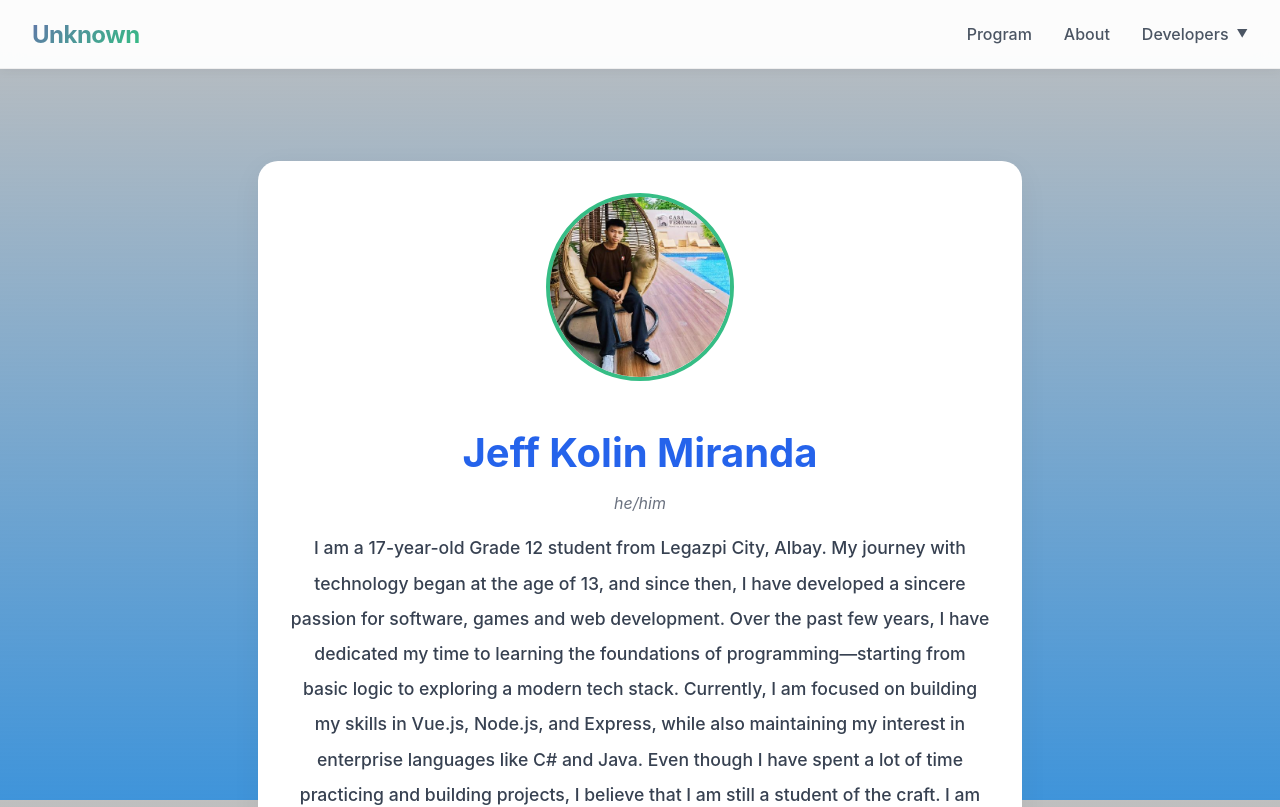
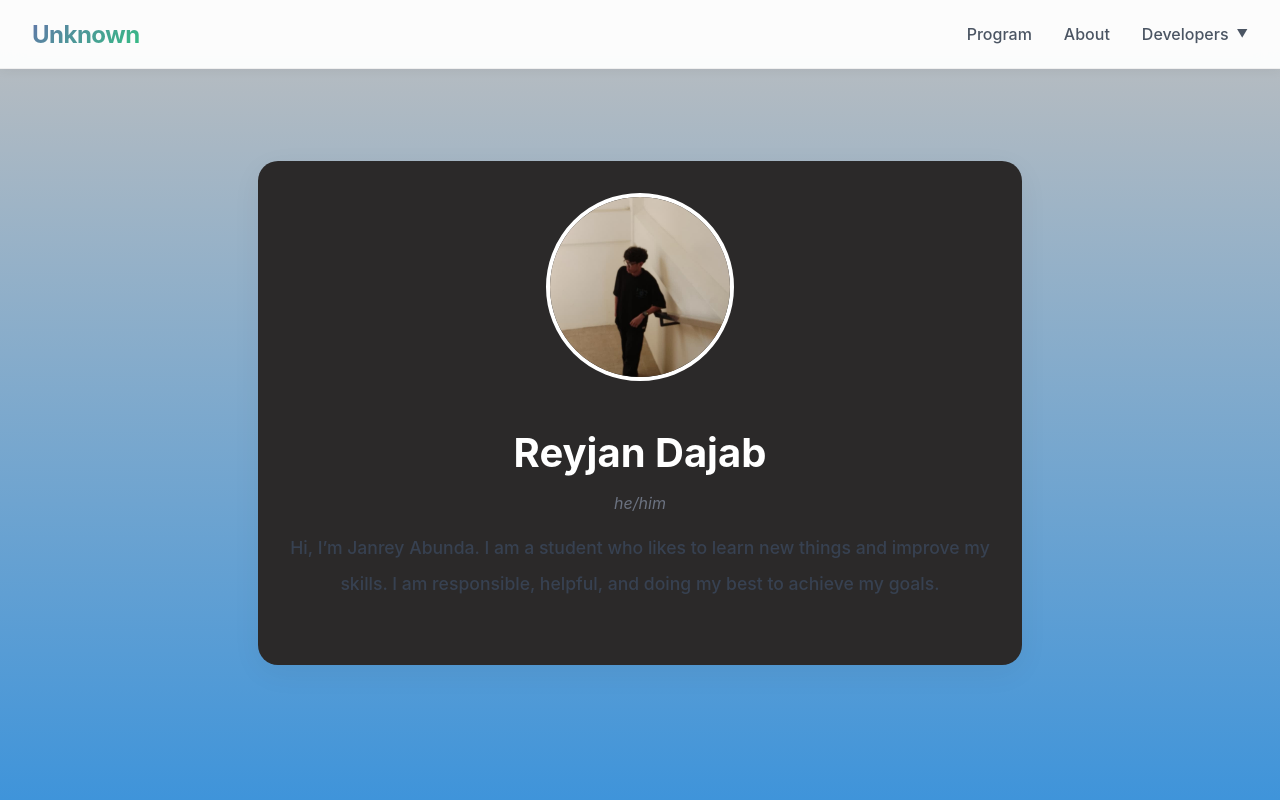
Before and after one commit to ItsJeffDev/group-unknown, a Vue app: page /developers/rj in a window 1280 px wide. Shown: the top 807 px of the page. Built offline with nearby package versions, Linux system fonts and the light colour scheme.

Commit message:
added rey

```diff
--- a/src/components/developers/ReyDeveloper.vue
+++ b/src/components/developers/ReyDeveloper.vue
@@ -1,39 +1,36 @@
 <template>
-  <div class="jeff-page">
+  <div class="rey-page">
     <div class="profile-section">
-      <img class="avatar" :src="jeff" alt="Jeff Kolin Miranda" />
-      <h1>Jeff Kolin Miranda</h1>
+      <img class="avatar" :src="rey" alt="Reyjan Dajab" />
+      <h1>Reyjan Dajab</h1>
       <p class="pronouns">he/him</p>
       <p class="title">
-        I am a 17-year-old Grade 12 student from Legazpi City, Albay. My journey with technology began at the age of 13, and since then, I have developed a sincere passion for software, games and web development.
-Over the past few years, I have dedicated my time to learning the foundations of programming—starting from basic logic to exploring a modern tech stack. Currently, I am focused on building my skills in Vue.js, Node.js, and Express, while also maintaining my interest in enterprise languages like C# and Java.
-Even though I have spent a lot of time practicing and building projects, I believe that I am still a student of the craft. I am always looking for ways to improve my coding style, learn new frameworks, and grow as a future Software Engineer. I am a firm believer that hard work and discipline are the keys to success in this industry.
-My goal is to continue learning every day, eventually work in the tech industry internationally, and use my skills to help others and give back to my community.
+       Hi, I’m Janrey Abunda. I am a student who likes to learn new things and improve my skills. I am responsible, helpful, and doing my best to achieve my goals.
       </p>
     </div>
   </div>
 </template>
 
 <script>
-import jeff from "@/assets/jeff.jpg";
+import rey from "@/assets/rey.jpg";
 
 export default {
-  name: "JeffDeveloper",
+  name: "ReyDeveloper",
   data() {
     return {
-      jeff,
+      rey,
     };
   },
 };
 </script>
 
 <style scoped>
-.jeff-page {
+.rey-page {
   max-width: 700px;
   margin: 2rem auto;
   padding: 2rem;
   font-family: "Inter", sans-serif;
-  background: #fff;
+  background: #2b2929;
   border-radius: 20px;
   box-shadow: 0 8px 30px rgb(0 0 0 / 0.05);
   text-align: center;
@@ -48,13 +45,13 @@ export default {
   height: 180px;
   border-radius: 50%;
   object-fit: cover;
-  border: 4px solid #36bd85;
+  border: 4px solid #ffffff;
   margin-bottom: 1rem;
 }
 
 h1 {
   font-size: 2.5rem;
-  color: #2563eb;
+  color: #ffffff;
   margin-bottom: 0.25rem;
 }
 
--- a/src/views/Program.vue
+++ b/src/views/Program.vue
@@ -22,10 +22,10 @@
       </div>
       <div class="feature-card">
         <div class="profile">
-          <img src alt />
+          <img :src="rey" alt />
         </div>
-        <h3> Rey </h3> <!-- Add your Name -->
-        <p> ... </p> <!-- Your description here -->
+        <h3> Reyjan Gabriel Dajab </h3> <!-- Add your Name -->
+        <p> Hi, I’m Janrey Abunda. I am a student who likes to learn new things and improve my skills. I am responsible, helpful, and doing my best to achieve my goals. </p> <!-- Your description here -->
 
       </div>
       <div class="feature-card">
@@ -51,14 +51,16 @@
 <script>
 import jazh from "@/assets/jazh.jpg";
 import jeff from "@/assets/jeff.jpg";
+import rey from "@/assets/rey.jpg";
 
 export default {
   name: "ProgramView",
   data() {
     return {
       jazh,
-      jeff
-    };
+      jeff,
+      rey
+    }
   }
 };
 </script>
```
Also changed, not shown: src/assets/rey.jpg (added).
